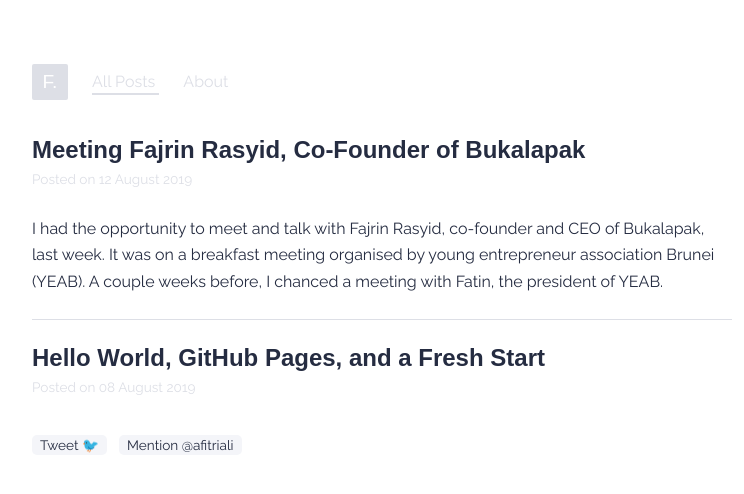
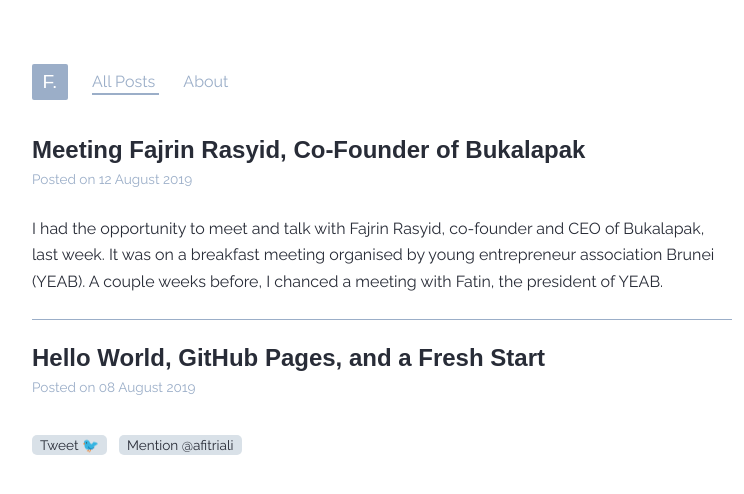
Before and after one commit to xfltrt/xfltrt.github.io, a Jekyll site: the page built from index.html, in a window 1280 px wide. Shown: the top 494 px of the page, without its empty margins (258-1002 px from the left). Built offline with Jekyll 4.4.1, drawn with Linux system fonts in a browser that asks for light colours; some web fonts are replaced; comment, search, counter and statistics services are not loaded.

Commit message:
Update main.scss

```diff
--- a/_sass/main.scss
+++ b/_sass/main.scss
@@ -1,9 +1,9 @@
 :root {
-  --colour-dark: #252c41;
-  --colour-gray: #dddfe6;
-  --colour-light: #f4f5f9;
-  --colour-highlight: #f1404b;
-  --colour-primary: #252c41;
+  --colour-dark: #282c37;
+  --colour-gray: #9baec8;
+  --colour-light: #d9e1e8;
+  --colour-highlight: #2b90d9;
+  --colour-primary: #282c37;
   --colour-white: #ffffff;
   --font-primary: "Raleway", sans-serif;
   --font-secondary: "Volkhov", sans-serif;
```
